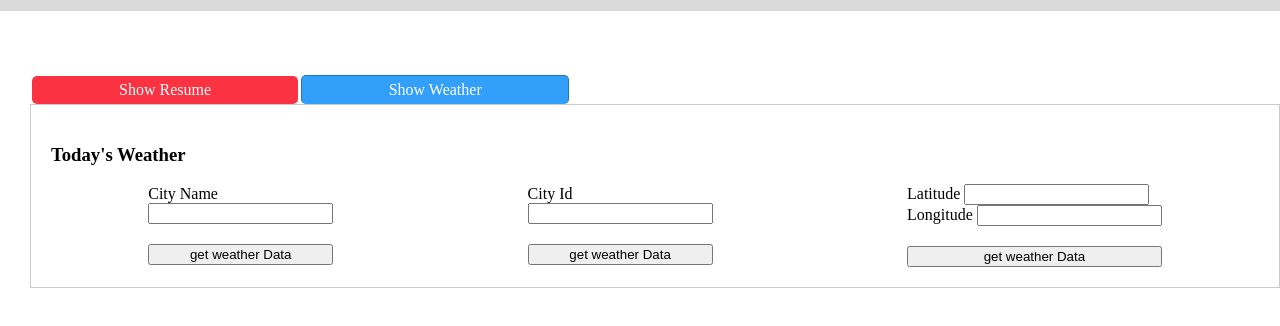
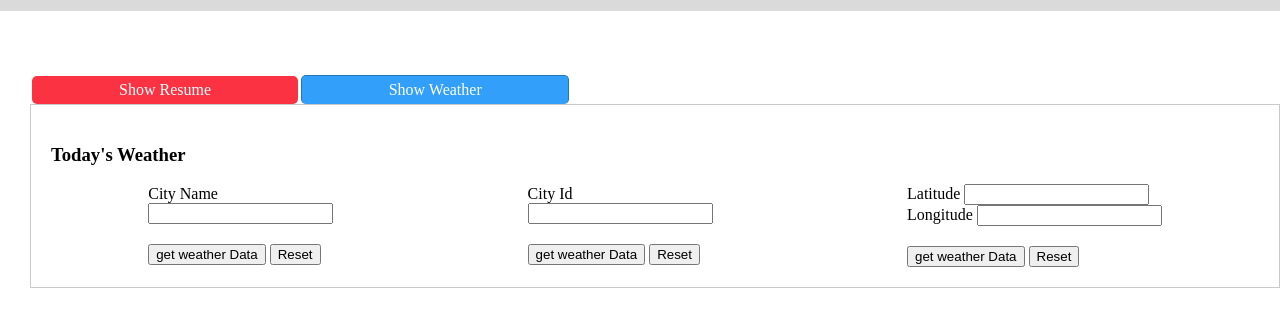
Before and after one commit to ravikiran-fullstack/Weather-app, a plain HTML site: page index.html in a window 1280 px wide. Both pictures are taken after a click on the element "Show Weather". Shown: the part 90-416 px from the top of the page. Drawn offline with Linux system fonts and the light colour scheme.

Commit message:
Improved styling, added reset logic

```diff
--- a/index.html
+++ b/index.html
@@ -41,7 +41,10 @@
           <div>
             <label for="cityNameInput">City Name</label>
             <input type="text" id="cityNameInput">
-            <button onclick="getWeatherDataByName()">get weather Data</button>
+            <div style="display: inline-block;">
+              <button onclick="getWeatherDataByName()">get weather Data</button>
+              <button onclick="resetWeatherReportByName()">Reset</button>
+            </div>
           </div>
           <div class="weatherReport" id="weatherByName">
           </div>
@@ -50,8 +53,11 @@
         <div>
           <div>
             <label for="cityIdInput">City Id</label>
-            <input type="text" id="cityIdInput">
-            <button onclick="getWeatherDataById()">get weather Data</button>
+            <input type="number" id="cityIdInput">
+            <div style="display: inline-block;">
+              <button onclick="getWeatherDataById()">get weather Data</button>
+              <button onclick="resetWeatherReportById()">Reset</button>
+            </div>
           </div>
           <div class="weatherReport" id="weatherById">
 
@@ -68,7 +74,10 @@
               <label for="cityLongitude">Longitude</label>
               <input type="text" id="cityLongitude">
             </div>
-            <button onclick="getWeatherDataByLatLong()">get weather Data</button>
+            <div style="display: inline-block;">
+              <button onclick="getWeatherDataByLatLong()">get weather Data</button>
+              <button onclick="resetWeatherReportByLatLong()">Reset</button>
+            </div>
           </div>
           <div class="weatherReport" id="weatherReportByLatLong">
 
--- a/style.css
+++ b/style.css
@@ -49,18 +49,6 @@ header h1 {
   display: block;
 }
 
-section {
-  /* border: 1px solid red; */
-}
-
-.error {
-  color: red;
-}
-
-.weatherAppStyle button {
-  margin-top: 20px;
-}
-
 .resumeStyle,
 .weatherAppStyle {
   padding: 20px;
@@ -74,6 +62,20 @@ section {
   border-bottom: none;
 }
 
+/************************************************************ Resume Section Styling Starts *********************************************/
+
+/************************************************************ Resume Styling Ends ************************************************/
+
+/************************************************************ Weather App Styling Starts ************************************************/
+.error {
+  color: red;
+}
+
+.weatherAppStyle button {
+  margin-top: 20px;
+}
+
+
 .weatherData {
   display: flex;
   justify-content: space-around;
@@ -84,3 +86,5 @@ section {
   flex-direction: column;
   justify-content: space-around;
 }
+
+/************************************************************ Weather App Styling Ends ************************************************/
--- a/weather.js
+++ b/weather.js
@@ -8,11 +8,21 @@ function getWeatherDataByName(){
   fetchWeatherData(url, 'weatherByName');
 }
 
+function resetWeatherReportByName(){
+  document.getElementById('weatherByName').innerHTML = '';
+  document.getElementById('cityNameInput').value = '';
+}
+
 function getWeatherDataById(){
   console.log('getWeatherDataById');
   const cityId = document.getElementById('cityIdInput').value;
   let url = `https://api.openweathermap.org/data/2.5/weather?id=${cityId}&appid=d9da5c116c793405f65774bb82a48990`;
   fetchWeatherData(url, 'weatherById');
+}
+
+function resetWeatherReportById(){
+  document.getElementById('weatherById').innerHTML = '';
+  document.getElementById('cityIdInput').value = '';
 }
 
 function getWeatherDataByLatLong(){
@@ -21,6 +31,12 @@ function getWeatherDataByLatLong(){
   const cityLongitude = document.getElementById('cityLongitude').value;
   let url = `https://api.openweathermap.org/data/2.5/weather?lat=${cityLatitude}&lon=${cityLongitude}&appid=d9da5c116c793405f65774bb82a48990`
   fetchWeatherData(url, 'weatherReportByLatLong');
+}
+
+function resetWeatherReportByLatLong(){
+  document.getElementById('weatherReportByLatLong').innerHTML = '';
+  document.getElementById('cityLatitude').value = ''
+  document.getElementById('cityLongitude').value = ''
 }
 
 function fetchWeatherData(url, generateReportBy){
@@ -49,6 +65,7 @@ function convertToCelsius(tempInKelvin){
   return (+tempInKelvin - 272.15).toFixed(1);
 }
 
+
 function generateWeatherReport(weatherData, generateReportBy){
   console.log('weather Data',weatherData, generateReportBy);
 
@@ -61,7 +78,7 @@ function generateWeatherReport(weatherData, generateReportBy){
   cityId.innerHTML = `City: ${weatherData.id}`;
 
   const temperature = document.createElement('p');
-  temperature.innerHTML = `temperature: ${convertToCelsius(weatherData.main.temp)}`;
+  temperature.innerHTML = `Temperature: ${convertToCelsius(weatherData.main.temp)}`;
 
   const humidity = document.createElement('p');
   humidity.innerHTML = `Humidity: ${weatherData.main.humidity}`;
```
